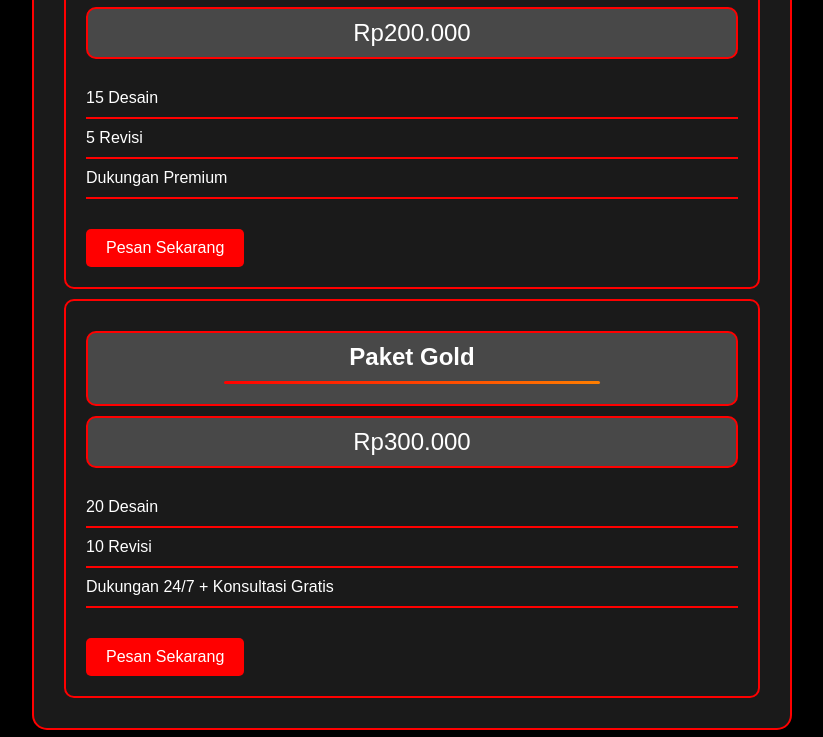
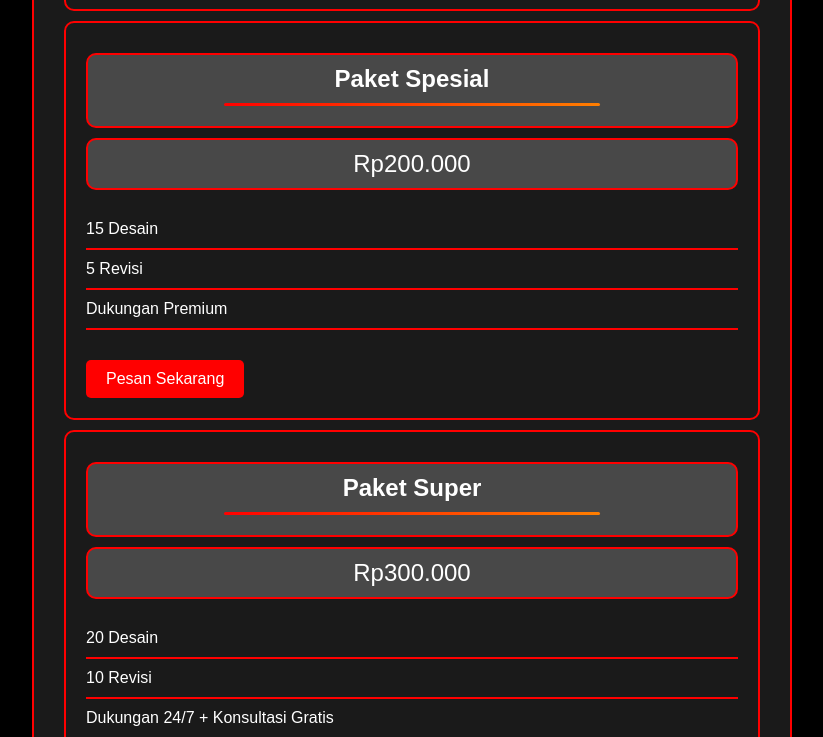
Before and after one commit to nixy-pro/nixy-store, a plain HTML site: page index.html in a window 1280 px wide. Shown: the part 2837-3574 px from the top of the page, without its empty margins (228-1051 px from the left). Drawn offline with Linux system fonts and the light colour scheme.

Commit message:
Update index.html

```diff
--- a/index.html
+++ b/index.html
@@ -187,8 +187,12 @@
                 <a href="https://t.me/nixy_store" class="btn">Pesan Sekarang</a>
             </div>
         </div>
+      <br>
+      <br>
+      <br>
 
-        <!-- Tabel Paket 2 -->
+        <!-- Tabel Paket 2 dengan Judul -->
+        <h1>Harga Layanan Kami (Paket Lain)</h1> <!-- Judul untuk paket di bawah -->
         <div class="pricing-wrapper">
             <div class="pricing-card">
                 <h2 class="title">Paket Ekonomi</h2>
@@ -235,7 +239,7 @@
             </div>
 
             <div class="pricing-card">
-                <h2 class="title">Paket Gold</h2>
+                <h2 class="title">Paket Super</h2>
                 <p class="price">Rp300.000</p>
                 <ul>
                     <li>20 Desain</li>
```
